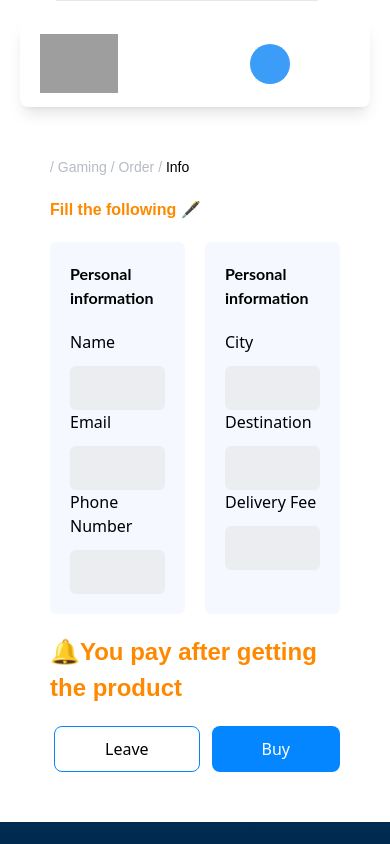
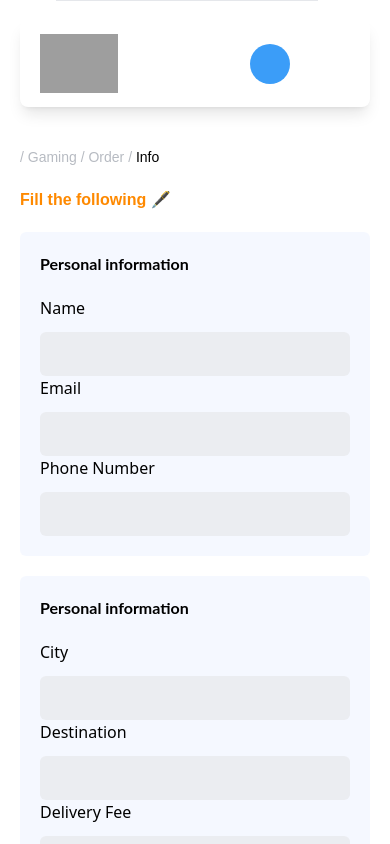
Before and after one commit to RUKUNDO-Prince/nihemart, a React (Vite) app in the folder client/: page /order in a window 390 px wide. Shown: the top 844 px of the page. Built offline with nearby package versions, Linux system fonts and the light colour scheme; grey boxes are pictures that could not be loaded; some icons are missing.

Commit message:
complete order page responsiveness

```diff
--- a/client/src/pages/Order.jsx
+++ b/client/src/pages/Order.jsx
@@ -6,17 +6,17 @@ const Order = () => {
 
   return (
     <>
-      <div className="m-[50px]">
+      <div className=" px-5 md:px-10 py-5">
         <p className="text-gray-90 font-regular text-[14px] font-poppins">
           / Gaming / Order / <span className="text-black">Info</span>
         </p>
         <p className="text-primary font-poppins font-semibold text-[16px] my-[20px]">
           Fill the following 🖋️
         </p>
-        <div className="flex gap-5">
+        <div className="grid gap-5 grid-cols-1 md:grid-cols-2">
           <form
             action=""
-            className="bg-[#3B7EF8] bg-opacity-[5%] p-[20px] w-[48%] rounded-md"
+            className="bg-[#3B7EF8] bg-opacity-[5%] p-[20px] rounded-md"
           >
             <h1 className="font-bold text-[16px] font-lato mb-[20px]">
               Personal information
@@ -45,7 +45,7 @@ const Order = () => {
           </form>
           <form
             action=""
-            className="bg-[#3B7EF8] bg-opacity-[5%] p-[20px] w-[48%] rounded-md"
+            className="bg-[#3B7EF8] bg-opacity-[5%] p-[20px] rounded-md"
           >
             <h1 className="font-bold font-lato text-[16px] mb-[20px]">
               Personal information
@@ -73,10 +73,10 @@ const Order = () => {
             </div>
           </form>
         </div>
-        <h1 className="text-primary font-bold font-poppins text-[24px] my-[20px]">
+        <h1 className="text-primary font-bold font-poppins text-[24px] my-[20px] text-center md:text-start">
           🔔You pay after getting the product
         </h1>
-        <div className="flex gap-3 justify-end">
+        <div className="flex gap-3 justify-center md:justify-end">
           <button className="py-[10px] px-[50px] border-blue2 border-[1px] rounded-lg">
             Leave
           </button>
```
